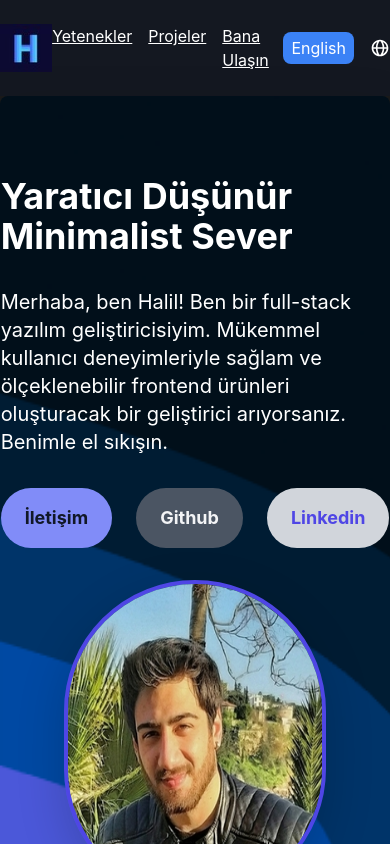
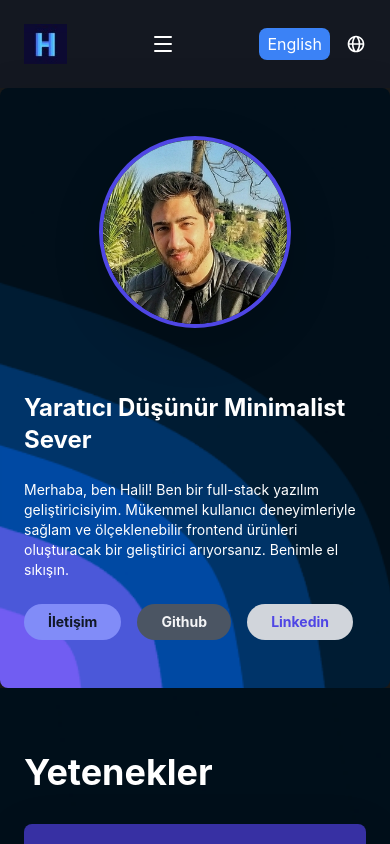
Before and after one commit to HalilAladag/web-sayfam, a React (Create React App) app: page / in a window 390 px wide. Shown: the top 844 px of the page. Built offline with nearby package versions, Linux system fonts and the light colour scheme; a web font is replaced by a local one.

Commit message:
Tailwind-Update-Design

```diff
--- a/src/components/Header.js
+++ b/src/components/Header.js
@@ -4,6 +4,7 @@ import { Link } from 'react-scroll';
 
 const Header = ({ toggleLanguage, language }) => {
   const [isEnglish, setIsEnglish] = useState(language === 'en');
+  const [showMenu, setShowMenu] = useState(false);
 
   const handleLanguageToggle = () => {
     setIsEnglish(!isEnglish);
@@ -12,6 +13,10 @@ const Header = ({ toggleLanguage, language }) => {
 
   const handleTranslateClick = () => {
     console.log('Çeviri mantığı burada uygulanacak.');
+  };
+
+  const handleMenuToggle = () => {
+    setShowMenu(!showMenu);
   };
 
   const renderLanguageButton = () => {
@@ -31,9 +36,33 @@ const Header = ({ toggleLanguage, language }) => {
   };
 
   return (
-    <header className={`header-container flex justify-between items-center bg-gray-900 bg-opacity-60 py-6`}>
-      <img src="./Images/Logo.jpg" alt="Logo" className="h-12" />
-      <nav className="flex space-x-4">
+    <header className={`header-container flex justify-between items-center bg-gray-900 bg-opacity-60 p-4 md:p-6`}>
+      <img src="./Images/Logo.jpg" alt="Logo" className="h-10" />
+      <button
+        className="md:hidden text-white"
+        onClick={handleMenuToggle}
+      >
+        <svg
+          className="h-6 w-6 fill-current"
+          viewBox="0 0 24 24"
+          xmlns="http://www.w3.org/2000/svg"
+        >
+          {showMenu ? (
+            <path
+              fillRule="evenodd"
+              clipRule="evenodd"
+              d="M19.293 4.293a1 1 0 010 1.414L6.414 19.293a1 1 0 11-1.414-1.414L17.586 4.293a1 1 0 111.707 1.414L6.707 18.586a1 1 0 01-1.707-1.414L17.586 5.293a1 1 0 011.707 1.414L5.707 18.586a1 1 0 11-1.414-1.414l13.293-13.293a1 1 0 011.414 0z"
+            />
+          ) : (
+            <path
+              fillRule="evenodd"
+              clipRule="evenodd"
+              d="M3 5a1 1 0 011-1h16a1 1 0 110 2H4a1 1 0 01-1-1zM3 12a1 1 0 011-1h16a1 1 0 110 2H4a1 1 0 01-1-1zM3 19a1 1 0 011-1h16a1 1 0 110 2H4a1 1 0 01-1-1z"
+            />
+          )}
+        </svg>
+      </button>
+      <nav className={`flex flex-col md:flex-row space-y-4 md:space-y-0 md:space-x-4 ${showMenu ? 'block' : 'hidden md:block'}`}>
         <Link
           to="skills"
           smooth={true}
--- a/src/components/Hero.js
+++ b/src/components/Hero.js
@@ -31,26 +31,34 @@ const Hero = ({ language, darkMode }) => {
 
   return (
     <div
-      className={`hero-container flex flex-col md:flex-row items-center ${
+      className={`hero-container flex flex-col items-center ${
         darkMode ? 'bg-gray-900 text-white' : 'bg-white text-gray-900'
-      } py-20 rounded-lg shadow-lg px-16 md:px-24 space-y-8 md:space-y-0 md:space-x-12`}
+      } py-12 md:py-20 rounded-lg shadow-lg px-6 md:px-16 space-y-8`}
       style={{
         backgroundImage: `url('./Images/sky.png')`,
         backgroundSize: 'cover',
         backgroundPosition: 'left',
       }}
     >
-      <div className="md:w-1/2 md:pr-8 md:pl-20">
-        <animated.h1 className="text-4xl md:text-5xl font-bold mb-8 ml-0 md:ml-10">
+      <div className="md:w-1/2 md:text-center">
+        <animated.img
+          src="./Images/HeroPic1.jpg"
+          alt="Hero"
+          className="h-48 md:h-80 w-48 md:w-80 rounded-full mb-8 border-4 border-indigo-600 shadow-lg inline-block"
+          style={imageAnimation}
+        />
+      </div>
+      <div className="md:w-1/2">
+        <animated.h1 className="text-2xl md:text-4xl font-bold mb-4 md:mb-8">
           {head1}
         </animated.h1>
-        <animated.p className="text-xl md:text-xl mb-8 ml-0 md:ml-10">
+        <animated.p className="text-sm md:text-xl mb-4 md:mb-8">
           {greetings}
         </animated.p>
-        <div className="flex space-x-6 ml-0 md:ml-10">
+        <div className="flex space-x-4">
           <button
             onClick={() => window.open('', '_blank')}
-            className={`px-6 py-3 rounded-full font-bold text-lg md:text-xl ${
+            className={`px-4 py-2 rounded-full font-bold text-sm md:text-lg ${
               darkMode ? 'bg-indigo-400 text-gray-900' : 'bg-indigo-600 text-white'
             } hover:bg-indigo-500 cursor-pointer`}
           >
@@ -58,7 +66,7 @@ const Hero = ({ language, darkMode }) => {
           </button>
           <button
             onClick={() => window.open('https://github.com/HalilAladag', '_blank')}
-            className={`px-6 py-3 rounded-full font-bold text-lg md:text-xl ${
+            className={`px-4 py-2 rounded-full font-bold text-sm md:text-lg ${
               darkMode ? 'bg-gray-600 text-gray-100' : 'bg-indigo-600 text-white'
             } hover:bg-gray-700 cursor-pointer`}
           >
@@ -66,7 +74,7 @@ const Hero = ({ language, darkMode }) => {
           </button>
           <button
             onClick={() => window.open('https://www.linkedin.com/in/halil-ibrahim-alada%C4%9F-377554168/', '_blank')}
-            className={`px-6 py-3 rounded-full font-bold text-lg md:text-xl ${
+            className={`px-4 py-2 rounded-full font-bold text-sm md:text-lg ${
               darkMode ? 'bg-gray-300 text-indigo-600' : 'bg-indigo-600 text-white'
             } hover:bg-gray-400 cursor-pointer`}
           >
@@ -74,14 +82,6 @@ const Hero = ({ language, darkMode }) => {
           </button>
         </div>
       </div>
-      <div className="md:w-1/2 md:h1/2 md:pl-20 md:text-center">
-        <animated.img
-          src="./Images/HeroPic1.jpg"
-          alt="Hero"
-          className="h-80 w-80 rounded-full mb-8 border-4 border-indigo-600 shadow-lg inline-block"
-          style={imageAnimation}
-        />
-      </div>
     </div>
   );
 };
```
